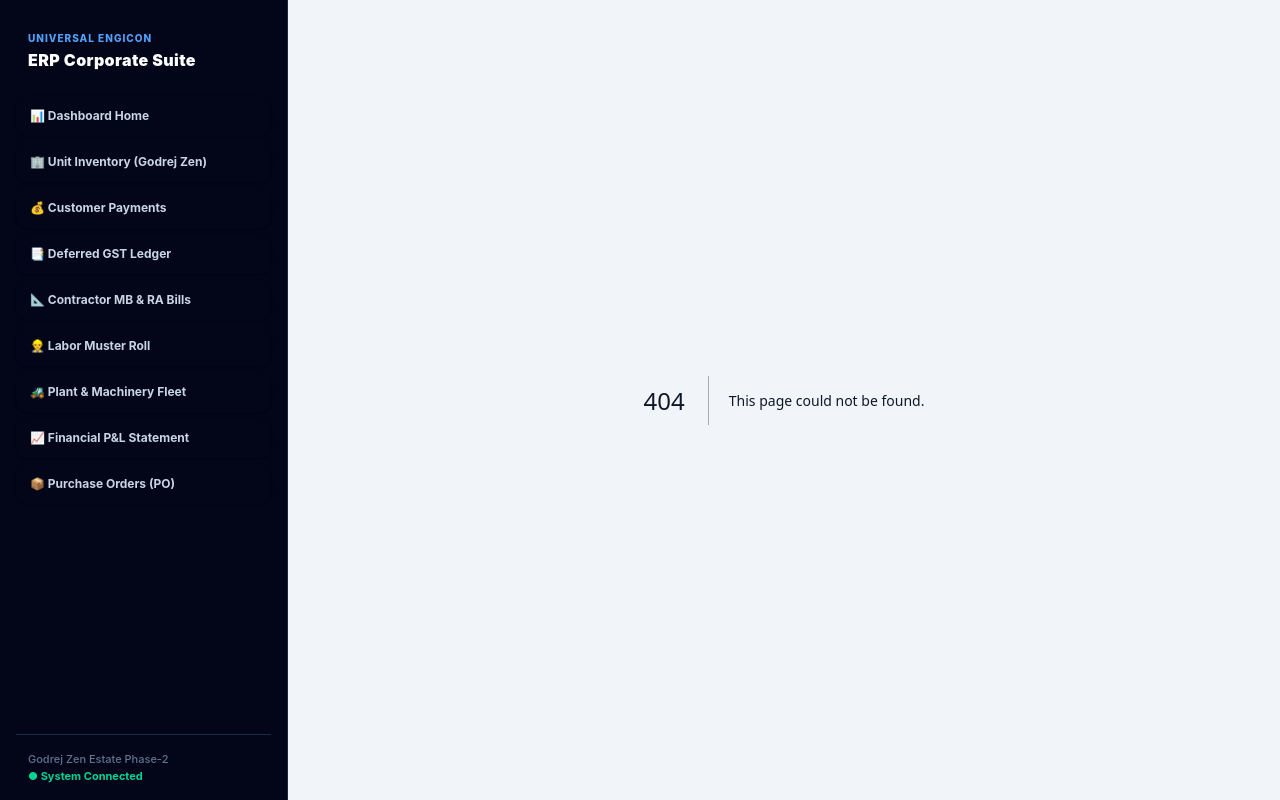
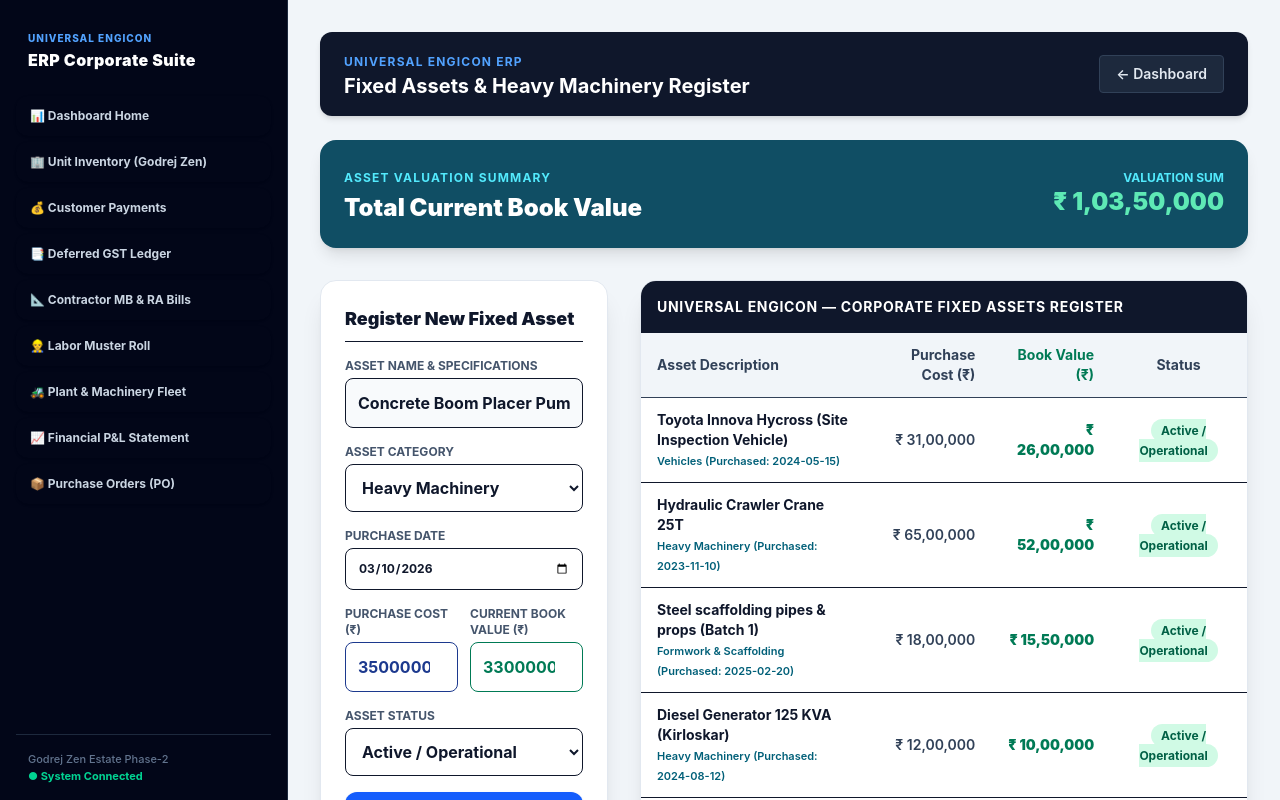
Before and after one commit to khalidahmad71/erp-universalengicon, a Next.js app: page /assets in a window 1280 px wide. Before the commit this address had no page. Built offline with nearby package versions, Linux system fonts and the light colour scheme; no server answers.

Commit message:
Add Fixed Assets Register and Equipment Valuation module

```diff
--- /dev/null
+++ b/app/assets/page.tsx
@@ -0,0 +1,175 @@
+'use client';
+
+import React, { useState } from 'react';
+import Link from 'next/link';
+import { createClient } from '@supabase/supabase-js';
+
+const supabaseUrl = process.env.NEXT_PUBLIC_SUPABASE_URL || 'https://jvorxidiigvdznnpgxrj.supabase.co';
+const supabaseKey = process.env.NEXT_PUBLIC_SUPABASE_ANON_KEY || '';
+let supabase: any = null;
+try { if (supabaseUrl && supabaseKey) { supabase = createClient(supabaseUrl, supabaseKey); } } catch (e) {}
+
+const initialAssets = [
+  { id: 1, asset_name: 'Toyota Innova Hycross (Site Inspection Vehicle)', asset_category: 'Vehicles', purchase_date: '2024-05-15', purchase_cost: 3100000, current_book_value: 2600000, asset_status: 'Active / Operational' },
+  { id: 2, asset_name: 'Hydraulic Crawler Crane 25T', asset_category: 'Heavy Machinery', purchase_date: '2023-11-10', purchase_cost: 6500000, current_book_value: 5200000, asset_status: 'Active / Operational' },
+  { id: 3, asset_name: 'Steel scaffolding pipes & props (Batch 1)', asset_category: 'Formwork & Scaffolding', purchase_date: '2025-02-20', purchase_cost: 1800000, current_book_value: 1550000, asset_status: 'Active / Operational' },
+  { id: 4, asset_name: 'Diesel Generator 125 KVA (Kirloskar)', asset_category: 'Heavy Machinery', purchase_date: '2024-08-12', purchase_cost: 1200000, current_book_value: 1000000, asset_status: 'Active / Operational' }
+];
+
+export default function FixedAssetsModule() {
+  const [assetList, setAssetList] = useState(initialAssets);
+  const [assetName, setAssetName] = useState('Concrete Boom Placer Pump');
+  const [category, setCategory] = useState('Heavy Machinery');
+  const [purchaseDate, setPurchaseDate] = useState('2026-03-10');
+  const [cost, setCost] = useState<number>(3500000);
+  const [bookValue, setBookValue] = useState<number>(3300000);
+  const [status, setStatus] = useState('Active / Operational');
+  const [isSaving, setIsSaving] = useState(false);
+  const [successMsg, setSuccessMsg] = useState('');
+
+  const handleAddAsset = async (e: React.FormEvent) => {
+    e.preventDefault();
+    setIsSaving(true);
+    const newEntry = {
+      id: assetList.length + 1,
+      asset_name: assetName,
+      asset_category: category,
+      purchase_date: purchaseDate,
+      purchase_cost: cost,
+      current_book_value: bookValue,
+      asset_status: status
+    };
+
+    try {
+      if (supabase) {
+        await supabase.from('corporate_fixed_assets').insert([newEntry]);
+      }
+      setAssetList([newEntry, ...assetList]);
+      setSuccessMsg('Fixed asset registered successfully!');
+    } catch (err) {
+      console.error(err);
+    } finally {
+      setIsSaving(false);
+    }
+  };
+
+  const totalAssetValuation = assetList.reduce((acc, a) => acc + a.current_book_value, 0);
+
+  return (
+    <div className="p-8 pb-20">
+
+      {/* Top Header */}
+      <div className="max-w-6xl mx-auto mb-6 flex justify-between items-center bg-slate-900 text-white px-6 py-4 rounded-xl shadow-md">
+        <div>
+          <span className="text-xs uppercase tracking-widest text-blue-400 font-bold">Universal Engicon ERP</span>
+          <h2 className="text-xl font-bold">Fixed Assets & Heavy Machinery Register</h2>
+        </div>
+        <Link href="/" className="bg-slate-800 hover:bg-slate-700 text-slate-200 text-sm font-semibold py-2 px-4 rounded border border-slate-700 transition">
+          ← Dashboard
+        </Link>
+      </div>
+
+      {successMsg && (
+        <div className="max-w-6xl mx-auto mb-6 bg-emerald-50 border border-emerald-300 text-emerald-900 p-4 rounded-xl font-bold text-center">
+          ✓ {successMsg}
+        </div>
+      )}
+
+      {/* Summary Stat Card */}
+      <div className="max-w-6xl mx-auto bg-cyan-900 text-white p-6 rounded-2xl shadow-lg mb-8 flex justify-between items-center">
+        <div>
+          <span className="text-xs uppercase tracking-widest text-cyan-300 font-bold">Asset Valuation Summary</span>
+          <h3 className="text-2xl font-black mt-1">Total Current Book Value</h3>
+        </div>
+        <div className="text-right">
+          <p className="text-xs text-cyan-300 uppercase font-bold">Valuation Sum</p>
+          <p className="text-2xl font-black text-emerald-300">₹ {totalAssetValuation.toLocaleString('en-IN')}</p>
+        </div>
+      </div>
+
+      {/* Form & Table Container */}
+      <div className="max-w-6xl mx-auto grid grid-cols-1 lg:grid-cols-3 gap-8">
+
+        {/* Add Asset Form */}
+        <div className="bg-white p-6 rounded-2xl shadow-xl border border-slate-200 h-fit">
+          <h3 className="text-lg font-black text-slate-900 mb-4 pb-2 border-b">Register New Fixed Asset</h3>
+          <form onSubmit={handleAddAsset} className="space-y-4">
+            <div>
+              <label className="block text-xs font-bold text-slate-600 uppercase mb-1">Asset Name & Specifications</label>
+              <input type="text" className="w-full p-3 border rounded-lg font-bold bg-slate-50" value={assetName} onChange={(e) => setAssetName(e.target.value)} required />
+            </div>
+            <div>
+              <label className="block text-xs font-bold text-slate-600 uppercase mb-1">Asset Category</label>
+              <select className="w-full p-3 border rounded-lg font-bold bg-white" value={category} onChange={(e) => setCategory(e.target.value)}>
+                <option value="Heavy Machinery">Heavy Machinery</option>
+                <option value="Vehicles">Vehicles</option>
+                <option value="Formwork & Scaffolding">Formwork & Scaffolding</option>
+                <option value="IT & Office Equipment">IT & Office Equipment</option>
+              </select>
+            </div>
+            <div>
+              <label className="block text-xs font-bold text-slate-600 uppercase mb-1">Purchase Date</label>
+              <input type="date" className="w-full p-3 border rounded-lg font-bold text-xs" value={purchaseDate} onChange={(e) => setPurchaseDate(e.target.value)} required />
+            </div>
+            <div className="grid grid-cols-2 gap-3">
+              <div>
+                <label className="block text-xs font-bold text-slate-600 uppercase mb-1">Purchase Cost (₹)</label>
+                <input type="number" className="w-full p-3 border rounded-lg font-bold text-blue-900" value={cost} onChange={(e) => setCost(Number(e.target.value))} required />
+              </div>
+              <div>
+                <label className="block text-xs font-bold text-slate-600 uppercase mb-1">Current Book Value (₹)</label>
+                <input type="number" className="w-full p-3 border rounded-lg font-bold text-emerald-700" value={bookValue} onChange={(e) => setBookValue(Number(e.target.value))} required />
+              </div>
+            </div>
+            <div>
+              <label className="block text-xs font-bold text-slate-600 uppercase mb-1">Asset Status</label>
+              <select className="w-full p-3 border rounded-lg font-bold bg-white" value={status} onChange={(e) => setStatus(e.target.value)}>
+                <option value="Active / Operational">Active / Operational</option>
+                <option value="Under Maintenance">Under Maintenance</option>
+                <option value="Written Off">Written Off</option>
+              </select>
+            </div>
+            <button type="submit" disabled={isSaving} className="w-full bg-blue-600 hover:bg-blue-700 text-white font-black py-3.5 rounded-xl shadow transition uppercase tracking-wider text-sm">
+              {isSaving ? 'Saving...' : '+ Register Fixed Asset'}
+            </button>
+          </form>
+        </div>
+
+        {/* Master Table */}
+        <div className="lg:col-span-2 bg-white rounded-2xl shadow-xl border border-slate-200 overflow-hidden">
+          <div className="bg-slate-900 text-white p-4 font-bold text-sm uppercase tracking-wider">
+            Universal Engicon — Corporate Fixed Assets Register
+          </div>
+          <table className="w-full text-left border-collapse text-sm">
+            <thead className="bg-slate-100 text-slate-700 border-b">
+              <tr>
+                <th className="py-3 px-4">Asset Description</th>
+                <th className="py-3 px-4 text-right">Purchase Cost (₹)</th>
+                <th className="py-3 px-4 text-right text-emerald-700">Book Value (₹)</th>
+                <th className="py-3 px-4 text-center">Status</th>
+              </tr>
+            </thead>
+            <tbody>
+              {assetList.map((a) => (
+                <tr key={a.id} className="border-b hover:bg-slate-50">
+                  <td className="py-3 px-4">
+                    <span className="font-bold text-slate-900 block">{a.asset_name}</span>
+                    <span className="text-[11px] text-cyan-800 font-semibold">{a.asset_category} (Purchased: {a.purchase_date})</span>
+                  </td>
+                  <td className="py-3 px-4 text-right font-semibold text-slate-700">₹ {a.purchase_cost.toLocaleString('en-IN')}</td>
+                  <td className="py-3 px-4 text-right font-black text-emerald-700">₹ {a.current_book_value.toLocaleString('en-IN')}</td>
+                  <td className="py-3 px-4 text-center">
+                    <span className="bg-emerald-100 text-emerald-800 text-xs font-bold px-2.5 py-1 rounded-full">
+                      {a.asset_status}
+                    </span>
+                  </td>
+                </tr>
+              ))}
+            </tbody>
+          </table>
+        </div>
+
+      </div>
+    </div>
+  );
+}
```
